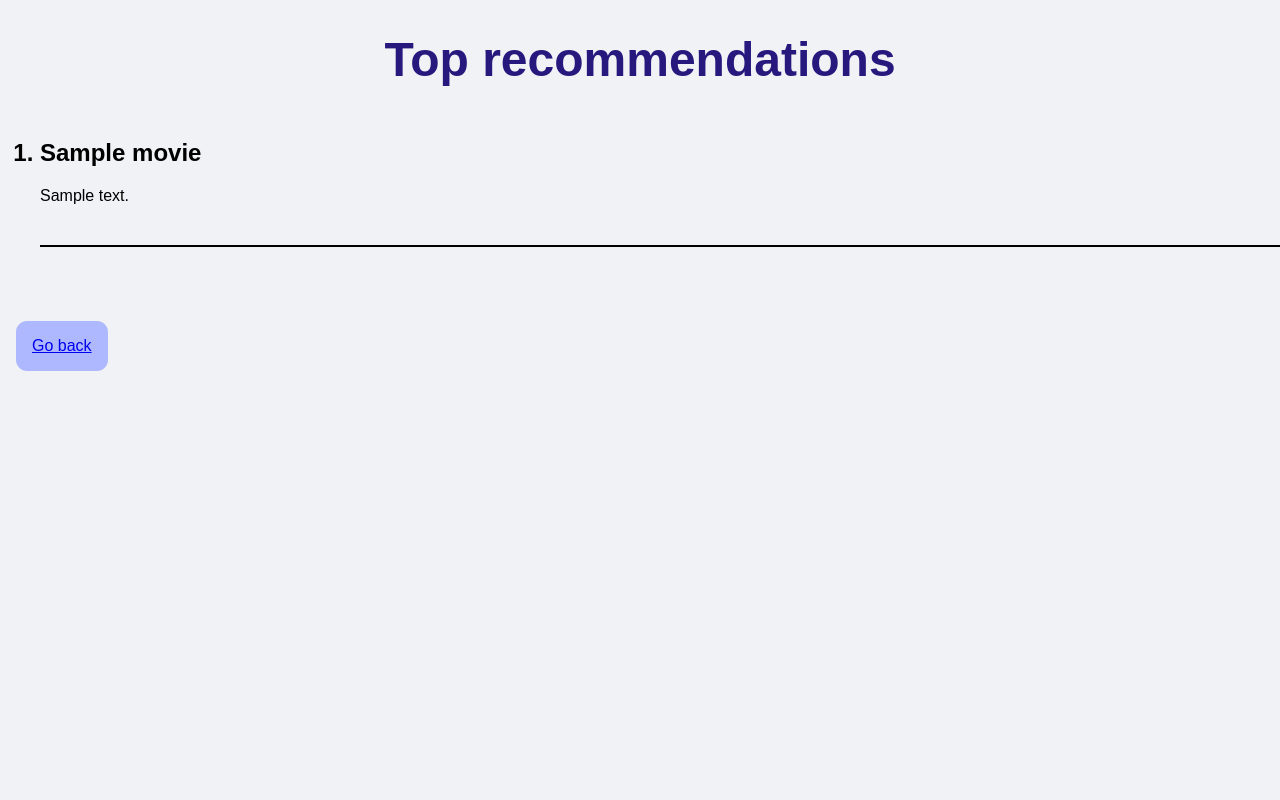
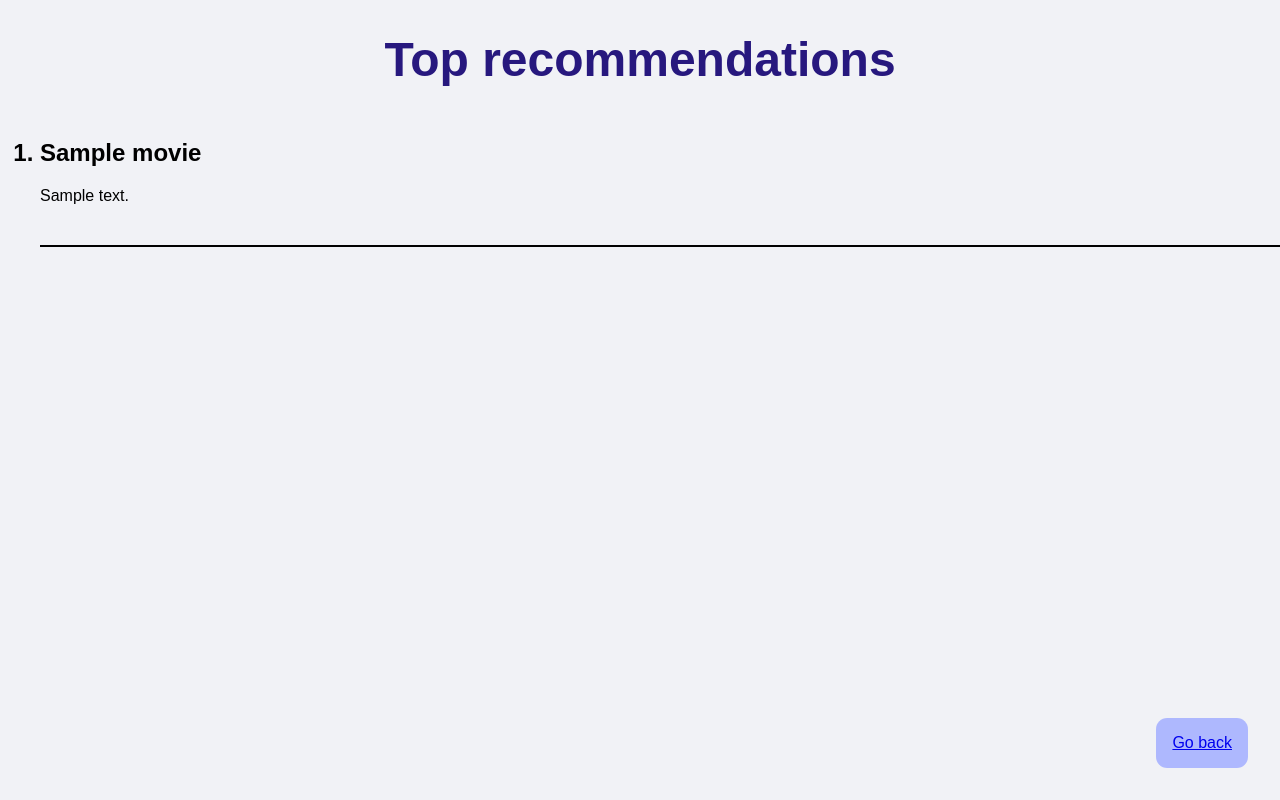
Before and after one commit to SamuelHellqvist/Film_finder_project_tnm108, a Flask app: template combined_classifier/app/templates/results.html in a window 1280 px wide. Run offline with Flask 3, Linux system fonts and the light colour scheme; the template is opened without the code that fills it: most values are stand-ins (such as "Sample title", 1, 10 or a date in 2020); parts of the project's set-up code (start-up, migrations or seed data) failed here and were passed over.

Commit message:
Update style.css
ny css för att det ska se lite roligare ut typ dale

```diff
--- a/combined_classifier/app/static/style.css
+++ b/combined_classifier/app/static/style.css
@@ -39,6 +39,7 @@ form input{
   width: 50%;
   height: 3rem;
   padding: 1rem;
+  font-size: 1.5rem;
 }
 
 form button{
@@ -82,6 +83,9 @@ ol li::marker {
 }
 
 .homebtn{
+  position: fixed;
+  bottom: 1rem;
+  right: 1rem;
   background-color: var(--color-periwinkle);
   color: var(--color-persian-indigo);
   padding: 1rem;
```
